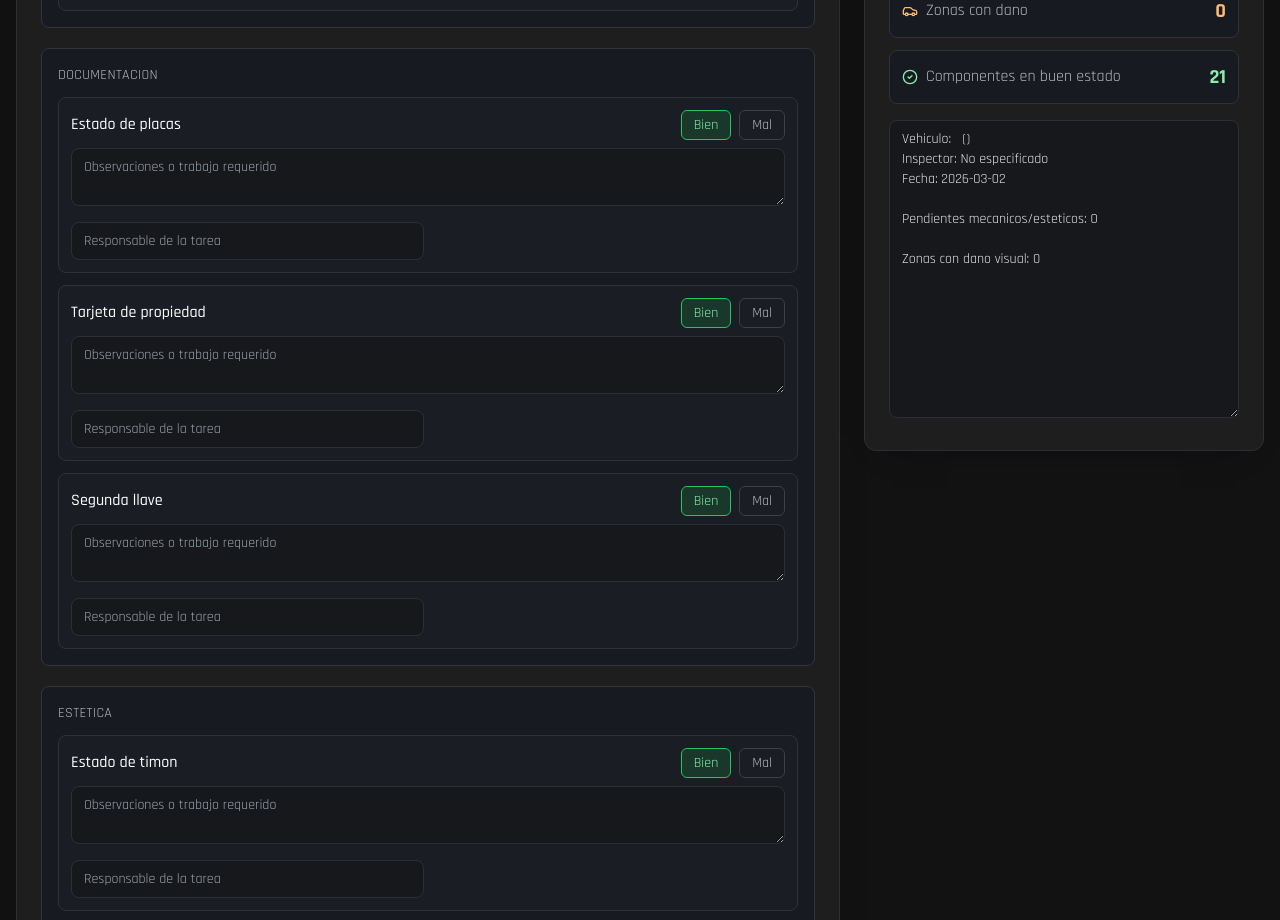
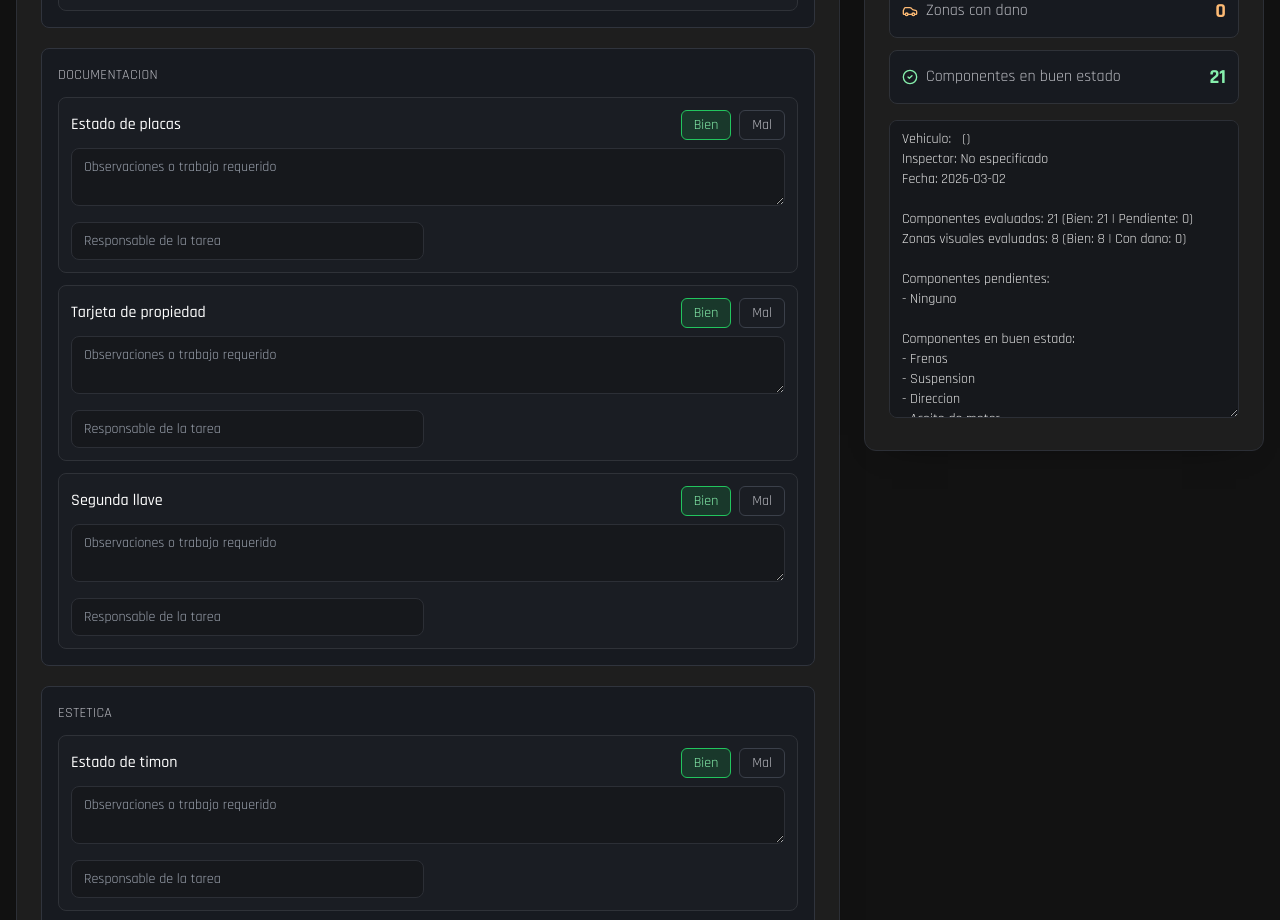
Before and after one commit to mauriciousa993-rgb/app-compraventa, a React (Vite) app in the folder frontend/: page /vehicles/inspection in a window 1280 px wide. Shown: the part 2960-3880 px from the top of the page. Built offline with nearby package versions, Linux system fonts and the light colour scheme; no server answers; sample sign-in values are in the browser's storage.

Commit message:
Mejorar resumen PDF del checklist incluyendo items en buen estado

```diff
--- a/frontend/src/pages/VehicleInspectionChecklist.tsx
+++ b/frontend/src/pages/VehicleInspectionChecklist.tsx
@@ -228,7 +228,9 @@ const VehicleInspectionChecklist: React.FC = () => {
   }, [items]);
 
   const failingItems = useMemo(() => items.filter((item) => item.status === 'mal'), [items]);
+  const passingItems = useMemo(() => items.filter((item) => item.status === 'bien'), [items]);
   const damagedZones = useMemo(() => damageZones.filter((zone) => zone.status === 'mal'), [damageZones]);
+  const healthyZones = useMemo(() => damageZones.filter((zone) => zone.status === 'bien'), [damageZones]);
 
   const getItemSpecificValue = (item: VehicleInspectionItem): string => {
     if (PERCENTAGE_ITEM_KEYS.has(item.key) && typeof item.porcentajeEstado === 'number') {
@@ -241,36 +243,80 @@ const VehicleInspectionChecklist: React.FC = () => {
     return '';
   };
 
+  const formatItemSummaryLine = (item: VehicleInspectionItem): string => {
+    const extras: string[] = [];
+    const value = getItemSpecificValue(item);
+    if (value) extras.push(value);
+    if (item.responsable.trim()) extras.push(`Responsable: ${item.responsable.trim()}`);
+    const meta = extras.length > 0 ? ` (${extras.join(' | ')})` : '';
+    const detail = item.observaciones ? ` - ${item.observaciones}` : '';
+    return `- ${item.label}${meta}${detail}`;
+  };
+
+  const formatZoneSummaryLine = (zone: VehicleDamageZone): string => {
+    const owner = zone.responsable.trim() ? ` (Responsable: ${zone.responsable.trim()})` : '';
+    const detail = zone.observaciones ? ` - ${zone.observaciones}` : '';
+    return `- ${zone.label}${owner}${detail}`;
+  };
+
   const summaryLines = useMemo(() => {
     const rows: string[] = [];
     rows.push(`Vehiculo: ${selectedVehicle?.marca || ''} ${selectedVehicle?.modelo || ''} (${selectedVehicle?.placa || ''})`);
     rows.push(`Inspector: ${inspectorName || 'No especificado'}`);
     rows.push(`Fecha: ${inspectionDate}`);
     rows.push('');
-    rows.push(`Pendientes mecanicos/esteticos: ${failingItems.length}`);
-    failingItems.forEach((item) => {
-      const extras: string[] = [];
-      const value = getItemSpecificValue(item);
-      if (value) extras.push(value);
-      if (item.responsable.trim()) extras.push(`Responsable: ${item.responsable.trim()}`);
-      const meta = extras.length > 0 ? ` (${extras.join(' | ')})` : '';
-      const detail = item.observaciones ? ` - ${item.observaciones}` : '';
-      rows.push(`- ${item.label}${meta}${detail}`);
-    });
+    rows.push(
+      `Componentes evaluados: ${items.length} (Bien: ${passingItems.length} | Pendiente: ${failingItems.length})`
+    );
+    rows.push(
+      `Zonas visuales evaluadas: ${damageZones.length} (Bien: ${healthyZones.length} | Con dano: ${damagedZones.length})`
+    );
     rows.push('');
-    rows.push(`Zonas con dano visual: ${damagedZones.length}`);
-    damagedZones.forEach((zone) => {
-      const owner = zone.responsable.trim() ? ` (Responsable: ${zone.responsable.trim()})` : '';
-      const detail = zone.observaciones ? ` - ${zone.observaciones}` : '';
-      rows.push(`- ${zone.label}${owner}${detail}`);
-    });
+    rows.push('Componentes pendientes:');
+    if (failingItems.length === 0) {
+      rows.push('- Ninguno');
+    } else {
+      failingItems.forEach((item) => rows.push(formatItemSummaryLine(item)));
+    }
+    rows.push('');
+    rows.push('Componentes en buen estado:');
+    if (passingItems.length === 0) {
+      rows.push('- Ninguno');
+    } else {
+      passingItems.forEach((item) => rows.push(formatItemSummaryLine(item)));
+    }
+    rows.push('');
+    rows.push('Zonas con dano visual:');
+    if (damagedZones.length === 0) {
+      rows.push('- Ninguna');
+    } else {
+      damagedZones.forEach((zone) => rows.push(formatZoneSummaryLine(zone)));
+    }
+    rows.push('');
+    rows.push('Zonas en buen estado:');
+    if (healthyZones.length === 0) {
+      rows.push('- Ninguna');
+    } else {
+      healthyZones.forEach((zone) => rows.push(formatZoneSummaryLine(zone)));
+    }
     if (generalObservations.trim()) {
       rows.push('');
       rows.push('Observaciones generales:');
       rows.push(generalObservations.trim());
     }
     return rows.join('\n');
-  }, [selectedVehicle, inspectorName, inspectionDate, failingItems, damagedZones, generalObservations]);
+  }, [
+    selectedVehicle,
+    inspectorName,
+    inspectionDate,
+    items.length,
+    damageZones.length,
+    failingItems,
+    passingItems,
+    damagedZones,
+    healthyZones,
+    generalObservations,
+  ]);
 
   const updateItemStatus = (key: string, status: 'bien' | 'mal') => {
     setItems((prev) => prev.map((item) => (item.key === key ? { ...item, status } : item)));
@@ -440,14 +486,39 @@ const VehicleInspectionChecklist: React.FC = () => {
       y = secondRowY + imageHeight + 10;
       doc.setFont('helvetica', 'bold');
       doc.setFontSize(11);
-      doc.text('Resumen de danos y pendientes', 14, y);
+      doc.text('Resumen completo del checklist', 14, y);
       y += 6;
 
       doc.setFont('helvetica', 'normal');
       doc.setFontSize(10);
       const summaryText = summaryLines || 'Sin observaciones registradas.';
-      const wrappedSummary = doc.splitTextToSize(summaryText, pageWidth - 28);
-      doc.text(wrappedSummary, 14, y);
+      const pageHeight = doc.internal.pageSize.getHeight();
+      const lineHeight = 5;
+      const topMargin = 14;
+      const bottomMargin = 14;
+
+      const ensureLineSpace = () => {
+        if (y + lineHeight > pageHeight - bottomMargin) {
+          doc.addPage();
+          y = topMargin;
+          doc.setFont('helvetica', 'normal');
+          doc.setFontSize(10);
+        }
+      };
+
+      summaryText.split('\n').forEach((line) => {
+        if (!line.trim()) {
+          ensureLineSpace();
+          y += lineHeight / 2;
+          return;
+        }
+        const wrappedLines = doc.splitTextToSize(line, pageWidth - 28) as string[];
+        wrappedLines.forEach((wrappedLine) => {
+          ensureLineSpace();
+          doc.text(wrappedLine, 14, y);
+          y += lineHeight;
+        });
+      });
 
       doc.save(`checklist-${selectedVehicle.placa}-${Date.now()}.pdf`);
     } catch (error: any) {
```
